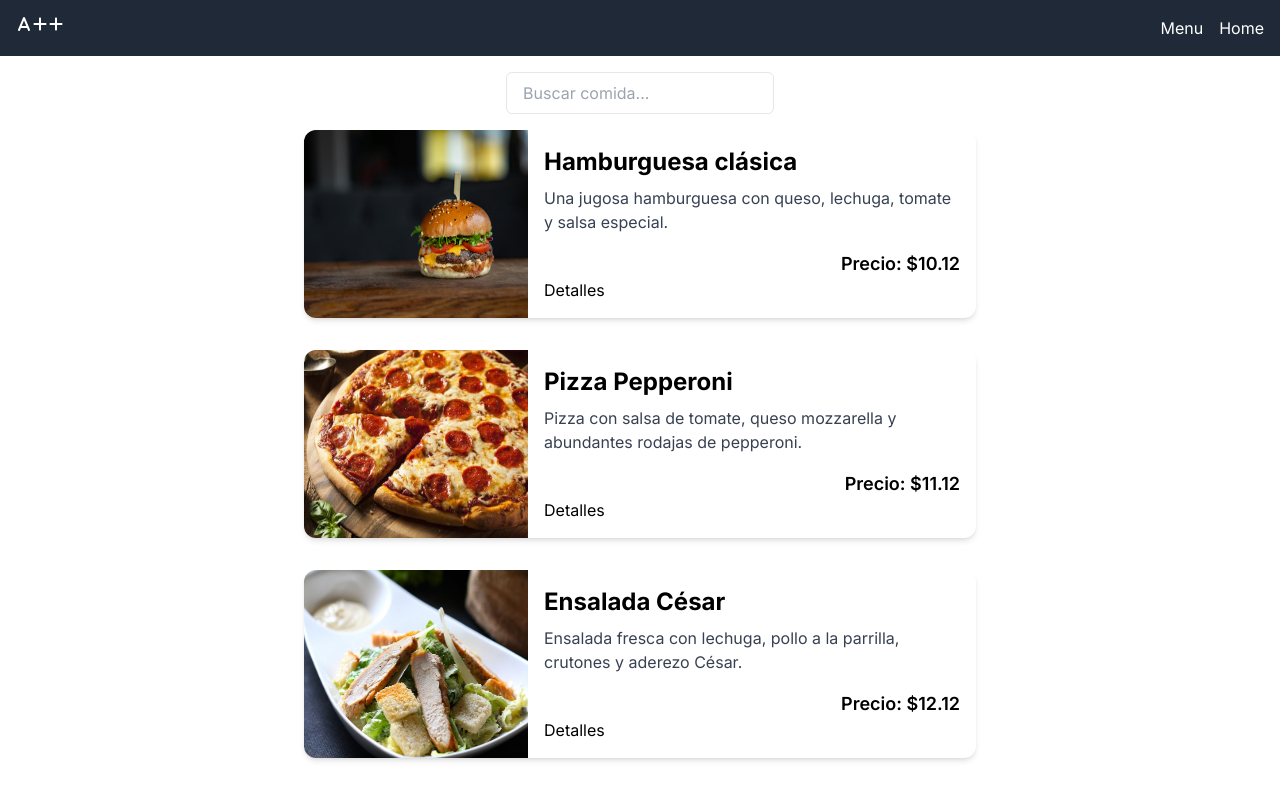
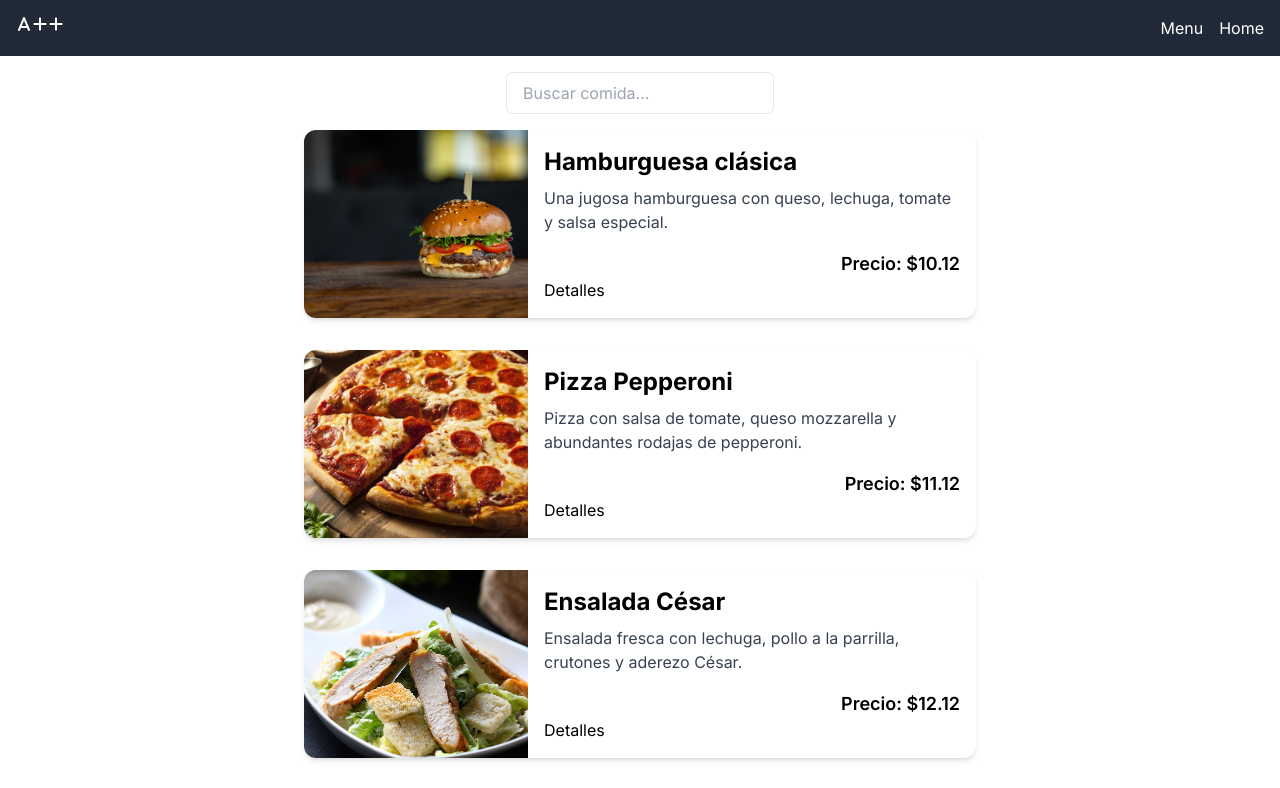
Before and after one commit to SantiagoYaitul/PWA-Restaurant, a Next.js app in the folder restaurant-react/: page /pages/Menu in a window 1280 px wide. Shown: the top 788 px of the page. Built offline with nearby package versions, Linux system fonts and the light colour scheme.

Commit message:
Update FoodImage.module.css
Keep aspect of images

```diff
--- a/restaurant-react/src/app/components/FoodImage/FoodImage.module.css
+++ b/restaurant-react/src/app/components/FoodImage/FoodImage.module.css
@@ -3,5 +3,5 @@
 }
 
 .image {
-    @apply w-full h-full;
+    @apply w-full h-full object-cover;
 }
```
